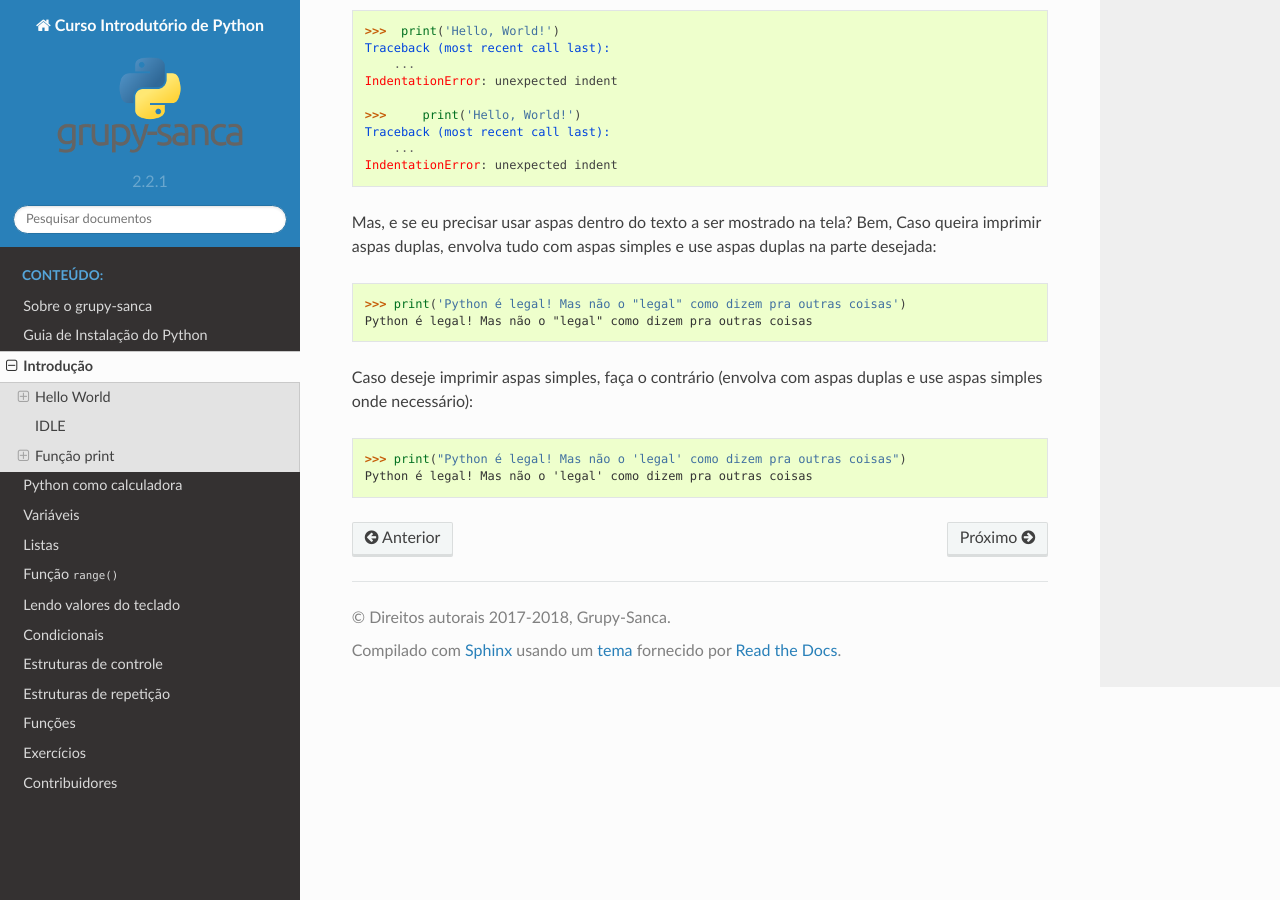
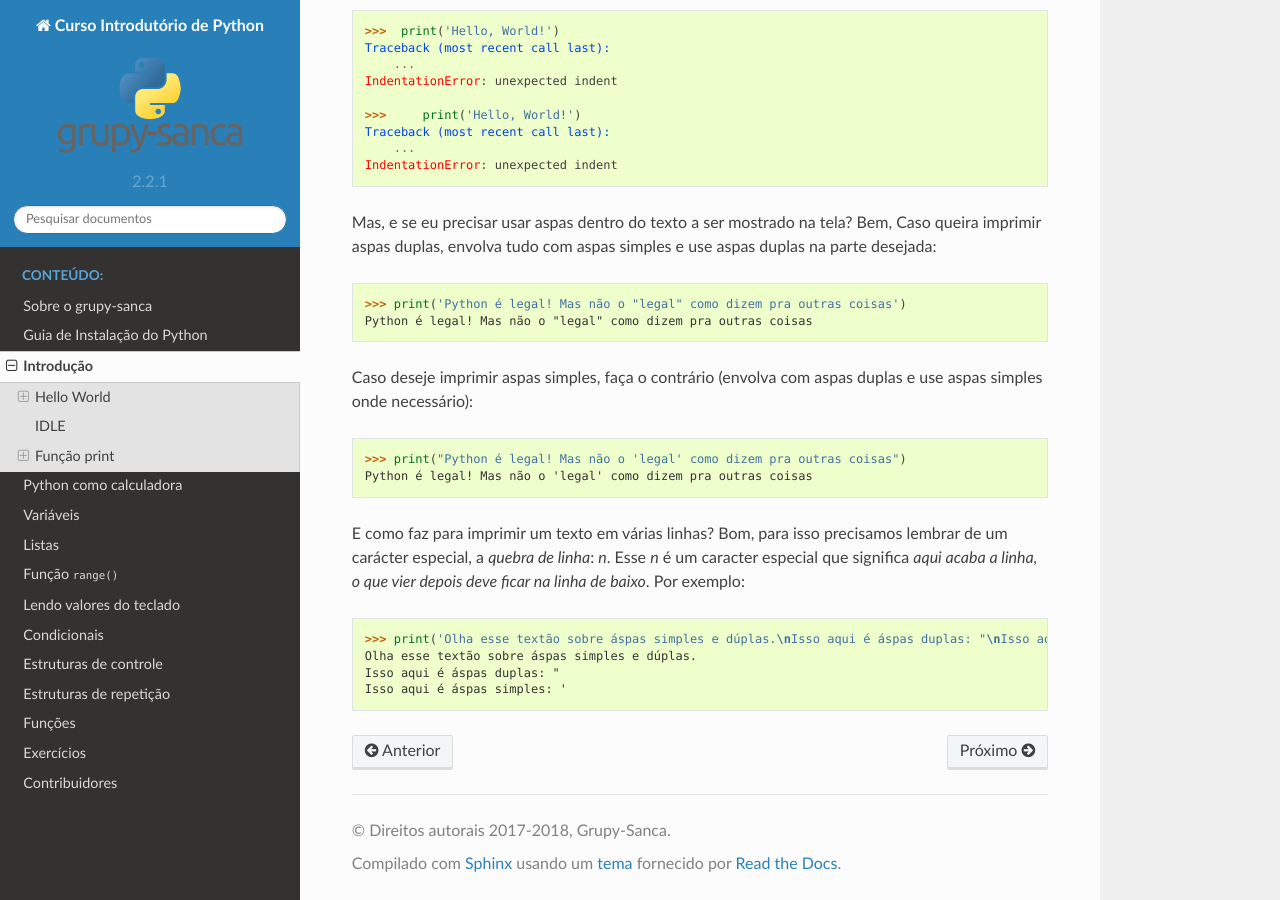
Before and after one commit to grupy-sanca/curso-python, a Sphinx documentation site: the page built from source/introducao.rst, in a window 1280 px wide and 900 px high, scrolled down 3802 px. Built offline with Sphinx 7.4.7 and the Read the Docs theme 2.0.0, drawn with Linux system fonts in a browser that asks for light colours.

Commit message:
Improved introducao.rst

```diff
--- a/source/introducao.rst
+++ b/source/introducao.rst
@@ -183,3 +183,15 @@ Caso deseje imprimir aspas simples, faça o contrário (envolva com aspas duplas
 
   >>> print("Python é legal! Mas não o 'legal' como dizem pra outras coisas")
   Python é legal! Mas não o 'legal' como dizem pra outras coisas
+
+E como faz para imprimir um texto em várias linhas? Bom, para isso precisamos
+lembrar de um carácter especial, a *quebra de linha*: `\n`. Esse `\n` é um
+caracter especial que significa *aqui acaba a linha, o que vier depois deve
+ficar na linha de baixo*. Por exemplo:
+
+.. doctest::
+
+  >>> print('Olha esse textão sobre áspas simples e dúplas.\nIsso aqui é áspas duplas: "\nIsso aqui é áspas simples: \''
+  Olha esse textão sobre áspas simples e dúplas.
+  Isso aqui é áspas duplas: "
+  Isso aqui é áspas simples: '
```
